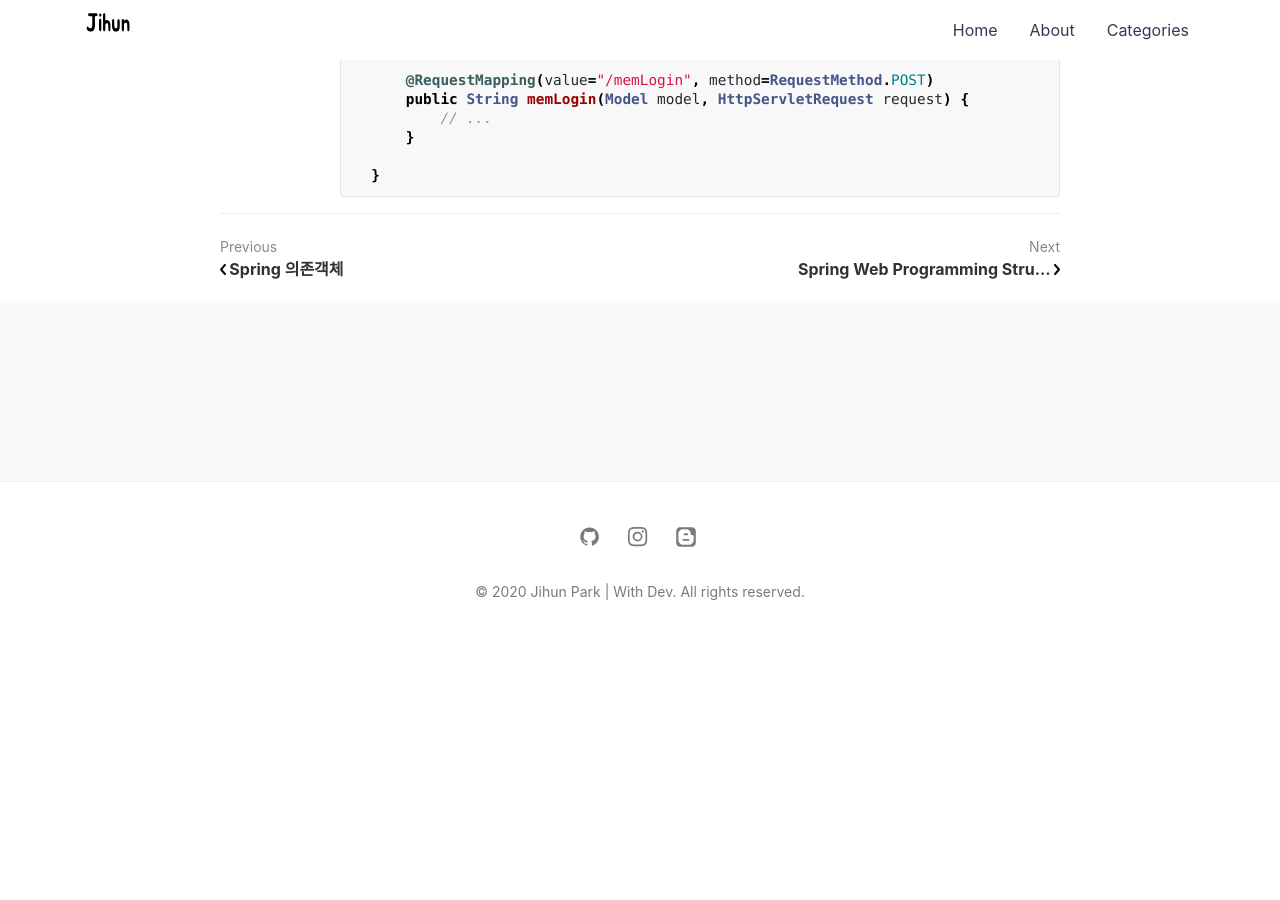
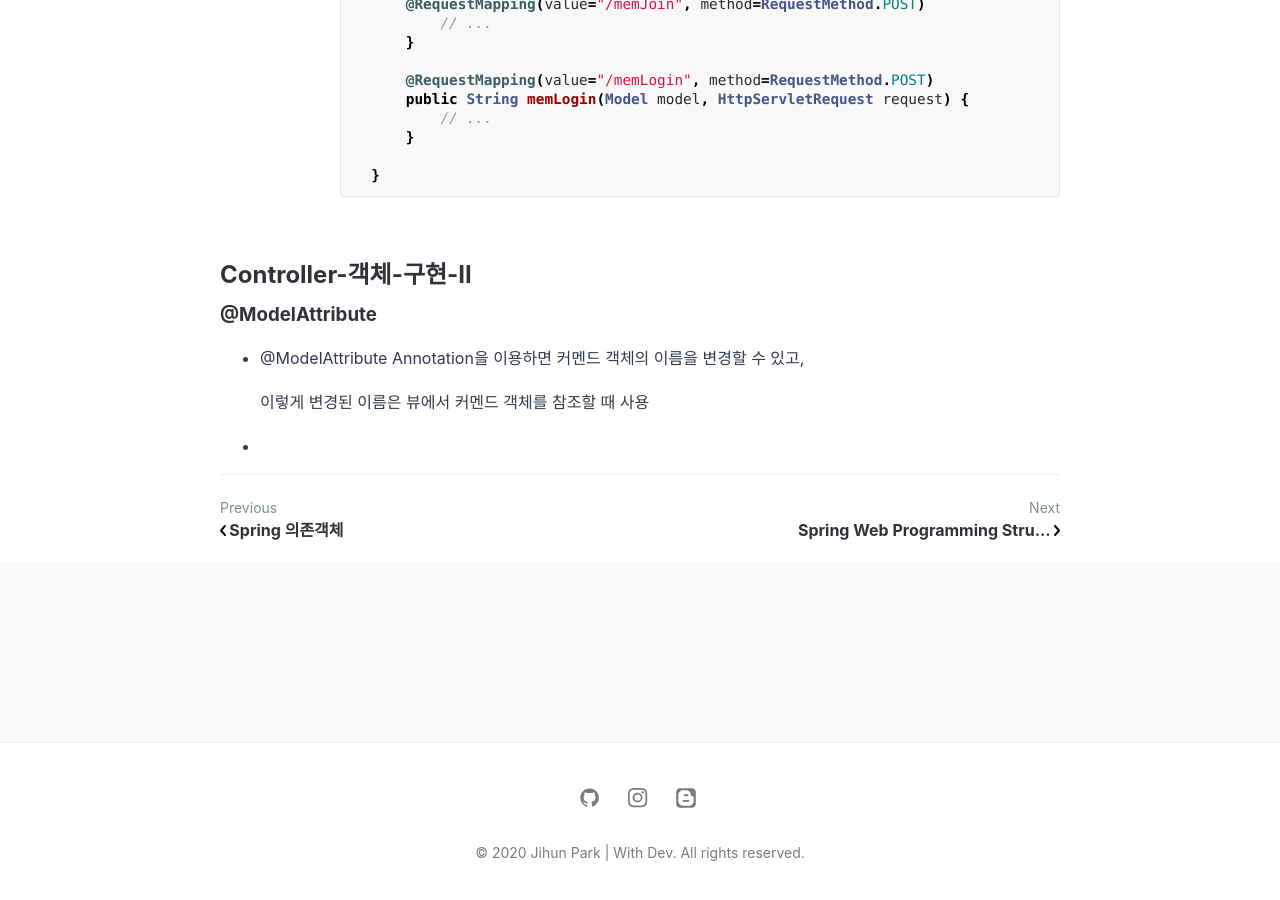
Before and after one commit to jihunparkme/jihunparkme.github.io, a Jekyll site: the page built from _posts/2020-06-26-Spring-설정-및-구현.md, in a window 1280 px wide and 900 px high, scrolled down 24480 px. Built offline with Jekyll 4.4.1, drawn with Linux system fonts in a browser that asks for light colours; comment, search, counter and statistics services are not loaded; before the commit the page ends 25127 px from its top, so only the background shows below that.

Commit message:
Edit: Add contents

````diff
--- a/_posts/2020-06-26-Spring-설정-및-구현.md
+++ b/_posts/2020-06-26-Spring-설정-및-구현.md
@@ -18,6 +18,7 @@
   * [Web Project Without STS](#Web-Project-Without-STS) : pom.xml, web.xml, servlet-context.xml, root-context.xml
   * [Service&Dao 객체구현](#Service&Dao-객체구현) : @Service, @Component, @Repository
   * [Controller 객체 구현 I](#Controller-객체-구현-I) : @RequestMapping
+  * [Controller 객체 구현 II](#Controller-객체-구현-II)
 
 <br/>
 
@@ -656,8 +657,8 @@
    - C:\spring\pjt\lec16Pjt001\src\main\webapp\WEB-INF\views
 
      - JSP 파일 위치
+- <img src="..\post_img\MVC2.jpg" alt="img" style="zoom: 100%;" />
 
-     <img src="..\post_img\MVC2.jpg" alt="img" style="zoom: 100%;" />
 
 2. pom.xml 작성 및 이클립스 import
 
@@ -857,7 +858,7 @@
 
 Web Application
 
-<img src="..\post_img\controller.jpg" alt="img" style="zoom: 100%;" />
+- <img src="..\post_img\controller.jpg" alt="img" style="zoom: 100%;" />
 
 ### @RequestMapping을 이용한 URL 맵핑
 
@@ -1036,3 +1037,15 @@
 
         }
       ```
+
+<br/>
+
+## Controller-객체-구현-II
+
+### @ModelAttribute
+
+- @ModelAttribute Annotation을 이용하면 커멘드 객체의 이름을 변경할 수 있고,
+
+  이렇게 변경된 이름은 뷰에서 커멘드 객체를 참조할 때 사용
+
+-
````
